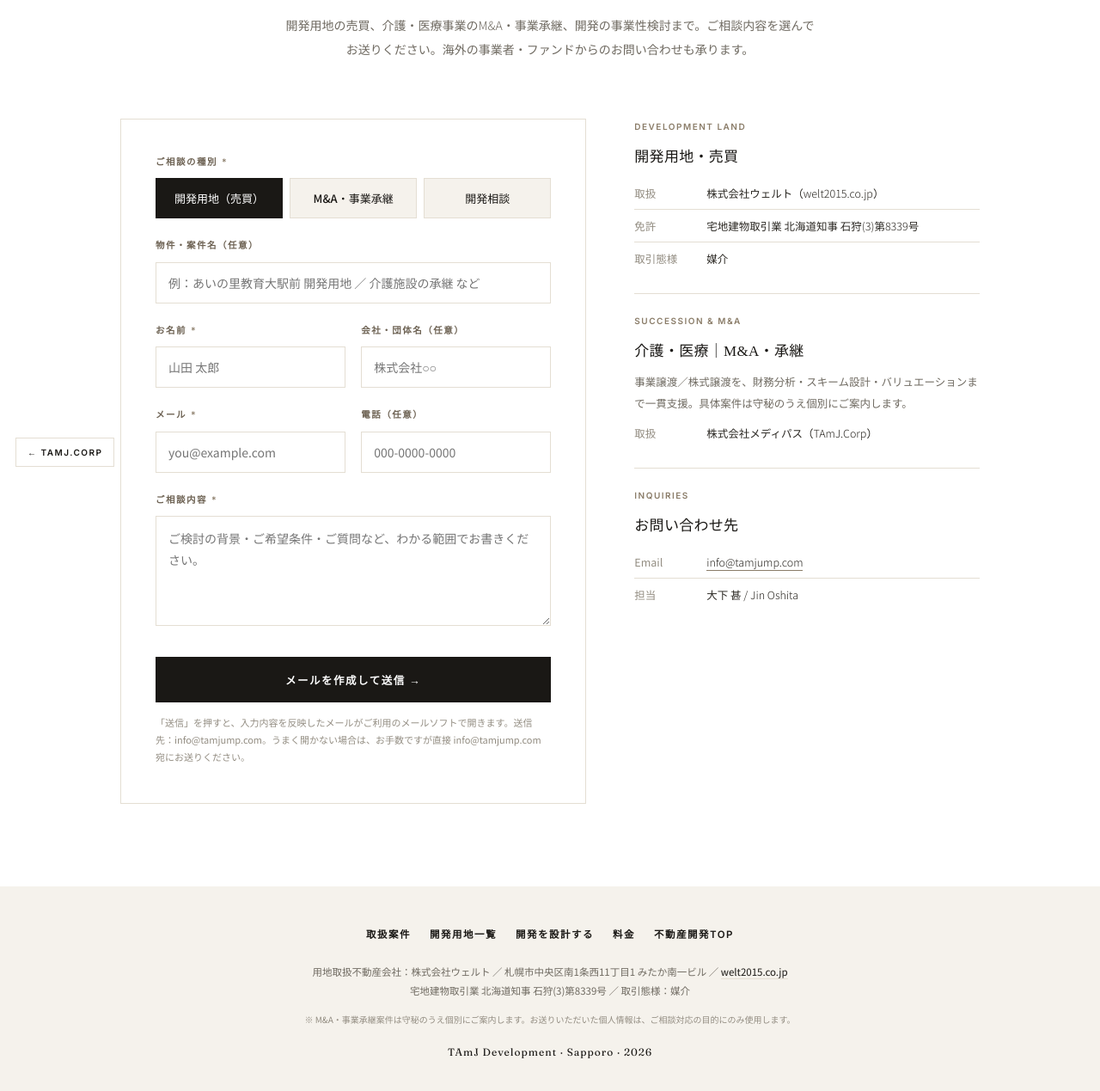
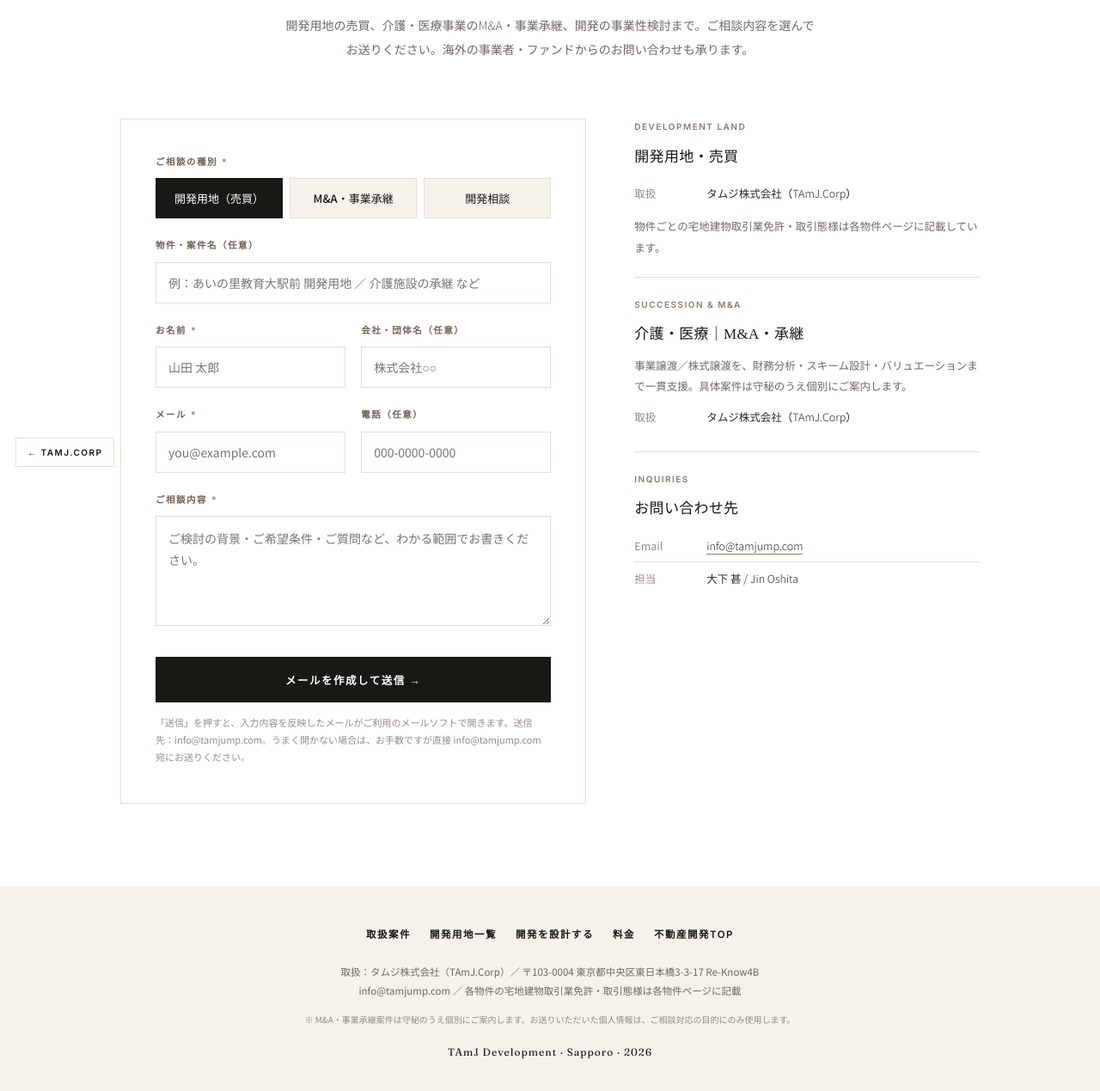
Before and after one commit to TAmJump/develop, a plain HTML site: page contact/index.html in a window 1280 px wide. Shown: the part 241-1510 px from the top of the page at 86% size. Drawn offline with Linux system fonts and the light colour scheme.

Commit message:
contact: entry handler -> TAmJ.Corp only (remove MEDIPASS/Welt)

```diff
--- a/contact/index.html
+++ b/contact/index.html
@@ -158,17 +158,16 @@ a{color:inherit;text-decoration:none;}
           <div class="al">Development Land</div>
           <h4>開発用地・売買</h4>
           <table>
-            <tr><th>取扱</th><td>株式会社ウェルト（welt2015.co.jp）</td></tr>
-            <tr><th>免許</th><td>宅地建物取引業 北海道知事 石狩(3)第8339号</td></tr>
-            <tr><th>取引態様</th><td>媒介</td></tr>
+            <tr><th>取扱</th><td>タムジ株式会社（TAmJ.Corp）</td></tr>
           </table>
+          <p style="margin-top:8px">物件ごとの宅地建物取引業免許・取引態様は各物件ページに記載しています。</p>
         </div>
         <div class="ablk">
           <div class="al">Succession &amp; M&amp;A</div>
           <h4>介護・医療｜M&amp;A・承継</h4>
           <p>事業譲渡／株式譲渡を、財務分析・スキーム設計・バリュエーションまで一貫支援。具体案件は守秘のうえ個別にご案内します。</p>
           <table>
-            <tr><th>取扱</th><td>株式会社メディパス（TAmJ.Corp）</td></tr>
+            <tr><th>取扱</th><td>タムジ株式会社（TAmJ.Corp）</td></tr>
           </table>
         </div>
         <div class="ablk">
@@ -194,8 +193,8 @@ a{color:inherit;text-decoration:none;}
     <a href="../">不動産開発TOP</a>
   </div>
   <div class="i">
-    用地取扱不動産会社：株式会社ウェルト ／ 札幌市中央区南1条西11丁目1 みたか南一ビル ／ <a href="http://www.welt2015.co.jp" target="_blank" rel="noopener">welt2015.co.jp</a><br>
-    宅地建物取引業 北海道知事 石狩(3)第8339号 ／ 取引態様：媒介
+    取扱：タムジ株式会社（TAmJ.Corp）／ 〒103-0004 東京都中央区東日本橋3-3-17 Re-Know4B<br>
+    info@tamjump.com ／ 各物件の宅地建物取引業免許・取引態様は各物件ページに記載
   </div>
   <p class="note">※ M&amp;A・事業承継案件は守秘のうえ個別にご案内します。お送りいただいた個人情報は、ご相談対応の目的にのみ使用します。</p>
   <div class="cp">TAmJ Development · Sapporo · 2026</div>
```
